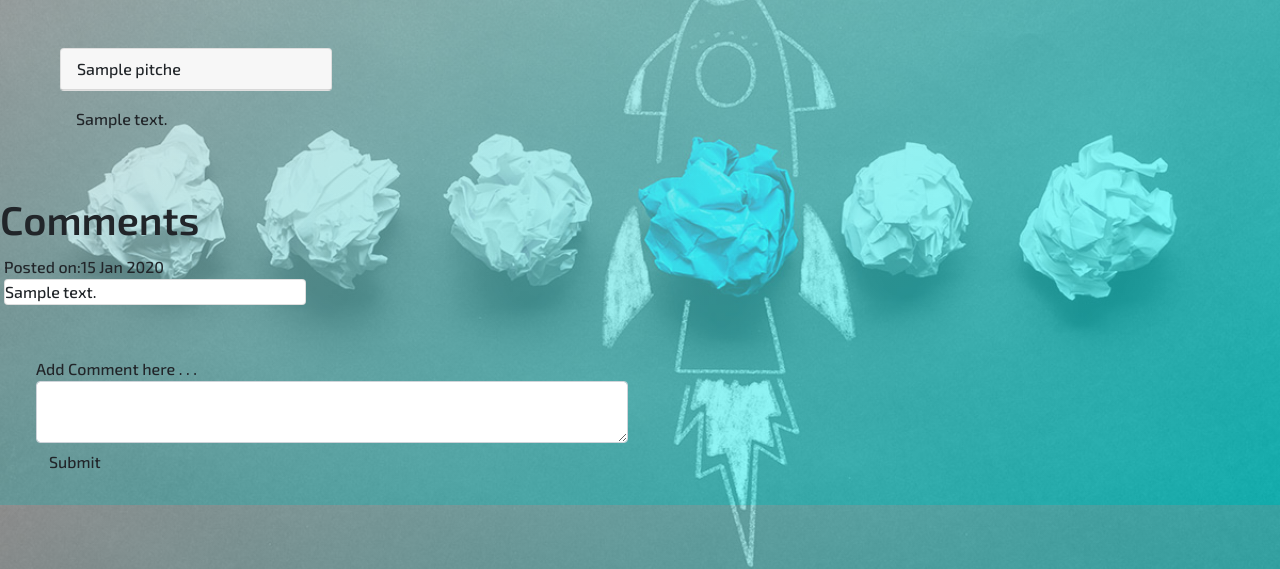
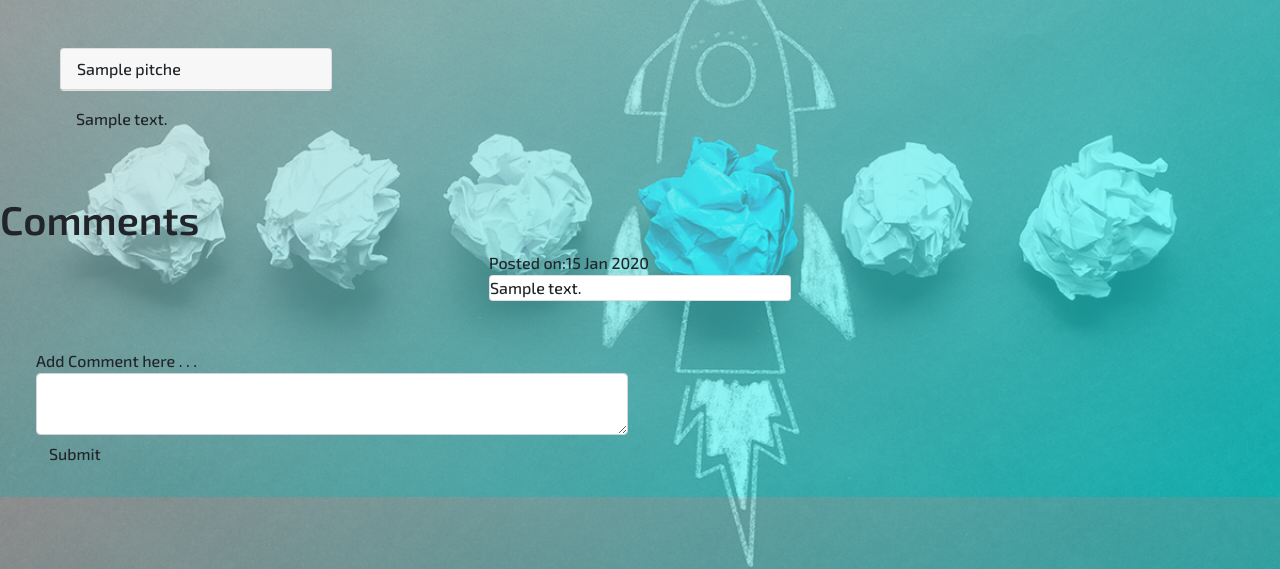
Before and after one commit to Lyonsmasawa/Pitchperfect, a Flask app: page /pitch/1 in a window 1280 px wide. Shown: the part 80-649 px from the top of the page. Run offline with Flask 2, Linux system fonts and the light colour scheme; a user stored in the database is signed in; tables that the repository leaves empty hold one stand-in row (values such as "Sample post"); some libraries are stand-ins or nearby versions.

Commit message:
deploy to heroku

```diff
--- a/app/templates/pitch.html
+++ b/app/templates/pitch.html
@@ -17,7 +17,7 @@
     <h1><strong>Comments</strong></h1>
 
     {% for comment in comments %}
-    <div class="col-md-3 m-lg-1">
+    <div class="col-md-3 m-auto">
         Posted on:{{comment.posted.strftime("%d %b %Y")}}
         <div class="card m-auto">
             {{comment.comment}}
```
